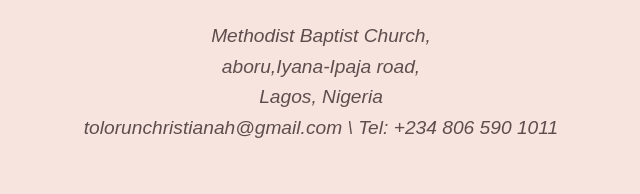
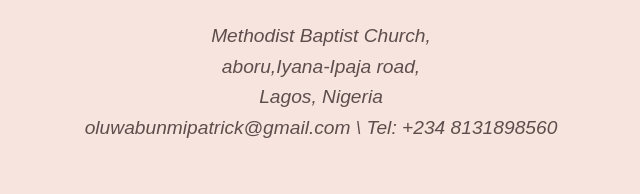
Before and after one commit to tianahxty/Hair-Salon, a plain HTML site: page seedirections.html in a window 1280 px wide. Shown: the part 201-395 px from the top of the page, 319-959 px from the left. Drawn offline with Linux system fonts and the light colour scheme.

Commit message:
first commit

```diff
--- a/seedirections.html
+++ b/seedirections.html
@@ -34,7 +34,7 @@
             Methodist Baptist Church,<br>
             aboru,Iyana-Ipaja road,<br>
             Lagos, Nigeria <br>
-            tolorunchristianah@gmail.com \ Tel: +234 806 590 1011
+            oluwabunmipatrick@gmail.com \ Tel: +234 8131898560
         </address>
     </div>
 
```
